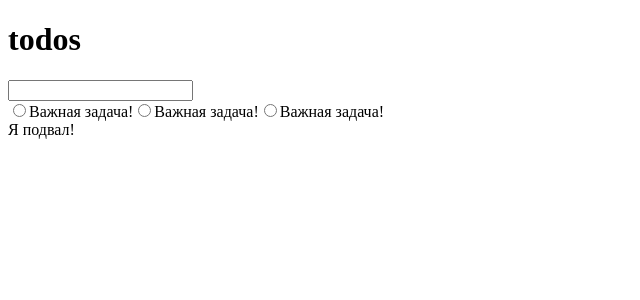
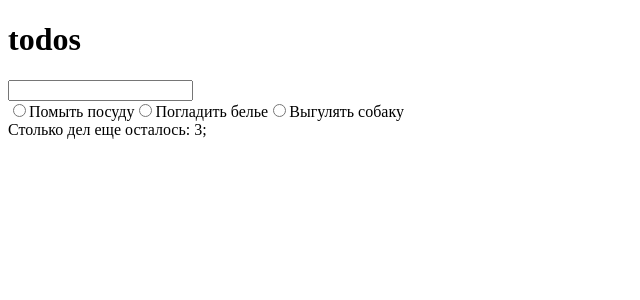
Before and after one commit to WebHeroSchool/toDoVoronkova, a React (Create React App) app: page / in a window 1280 px wide. Shown: the top 300 px of the page, without its empty margins (0-640 px from the left). Built offline with nearby package versions, Linux system fonts and the light colour scheme.

Commit message:
Добавила props к footer и todoList

```diff
--- a/src/App.js
+++ b/src/App.js
@@ -1,13 +1,13 @@
 import React from 'react';
 import TodoInput from './components/TodoInput/TodoInput';
-import TodoList from './components/TodoList/TodoList';
+import { TodoList, tasks } from './components/TodoList/TodoList';
 import Footer from './components/Footer/Footer';
 
 const App = () => (<div>
   <h1>todos</h1>
   <TodoInput />
-  <TodoList />
-  <Footer />
+  <TodoList props={tasks} />
+  <Footer count={3} />
 </div>);
 
 export default App;
--- a/src/components/Footer/Footer.js
+++ b/src/components/Footer/Footer.js
@@ -1,7 +1,7 @@
 import React from 'react';
 
-const Footer = () => (<footer>
-  Я подвал!
+const Footer = ({count}) => (<footer>
+  Столько дел еще осталось: {count};
 </footer>);
 
 export default Footer;
--- a/src/components/TodoList/TodoList.js
+++ b/src/components/TodoList/TodoList.js
@@ -1,18 +1,24 @@
 import React from 'react';
 
-const TodoList = () => (<div>
+const tasks = {
+  'one': 'Помыть посуду',
+  'two': 'Погладить белье',
+  'three': 'Выгулять собаку'
+};
+
+const TodoList = ({props}) => (<div>
   <label htmlFor="1">
     <input type="radio" id="1"></input>
-    Важная задача!
+    {props.one}
   </label>
   <label htmlFor="2">
     <input type="radio" id="2"></input>
-    Важная задача!
+    {props.two}
   </label>
   <label htmlFor="3">
     <input type="radio" id="3"></input>
-    Важная задача!
+    {props.three}
   </label>
 </div>);
 
-export default TodoList;
+export { TodoList, tasks };
```
